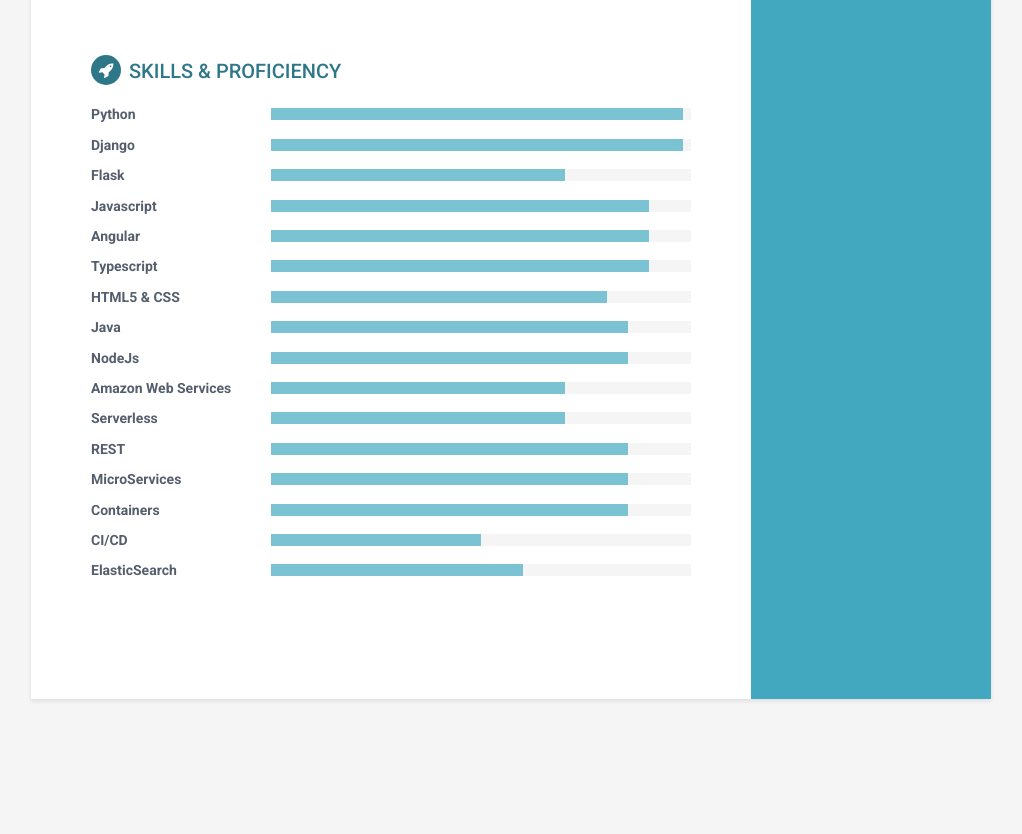
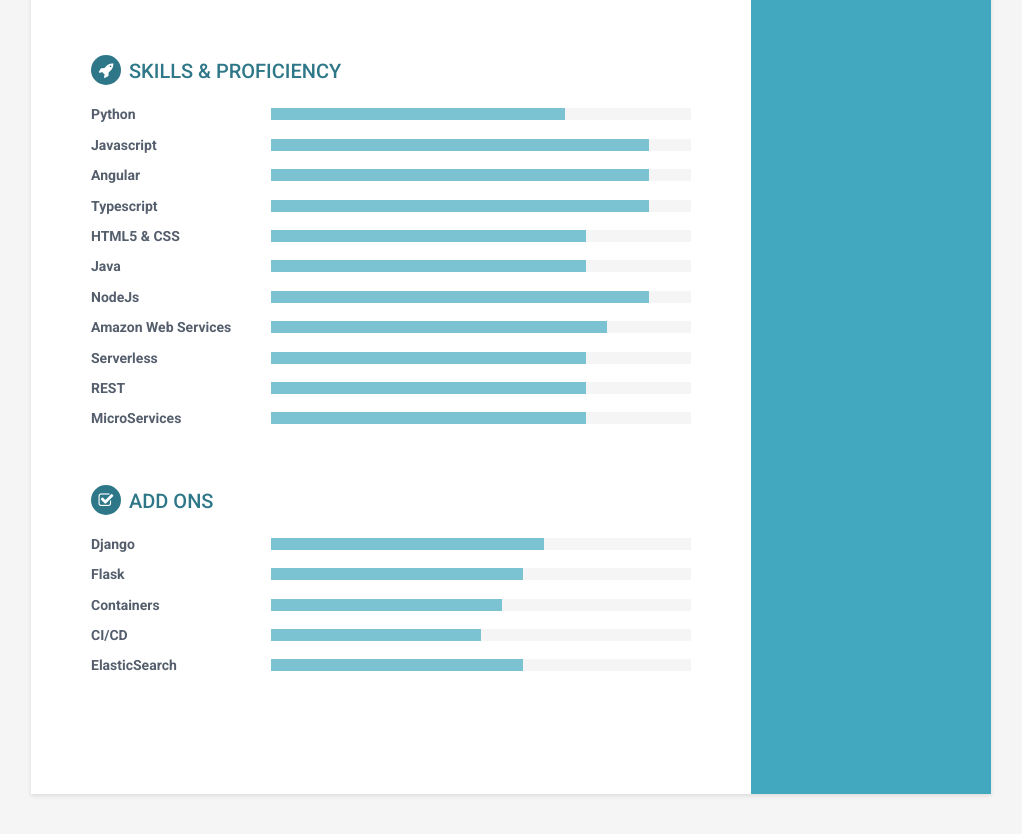
Before and after one commit to abhiit89/abhiit89.github.io, a plain HTML site: page index.html in a window 1280 px wide. Shown: the part 1432-2266 px from the top of the page, without its empty margins (129-1151 px from the left). Drawn offline with Linux system fonts and the light colour scheme.

Commit message:
minor modifications

```diff
--- a/index.html
+++ b/index.html
@@ -34,7 +34,7 @@
 <div class="wrapper">
     <div class="sidebar-wrapper">
         <div class="profile-container">
-            <img class="profile" src="assets/images/profile-small.JPG" alt="" height="100" width="100"/>
+            <img class="profile" src="assets/images/profile-small.jpg" alt="Abhinav Nath Gupta Resume" height="100" width="100"/>
             <h1 class="name">Abhinav Nath Gupta</h1>
             <h3 class="tagline">Full Stack Developer</h3>
         </div><!--//profile-container-->
@@ -111,12 +111,11 @@
                 </div><!--//meta-->
                 <div class="details">
                     <p>POC for UI migration to Angular from Swing.</p>
-                    <p>Backend/FrontEnd Feature implementation using
-                        Node/Angular.</p>
                     <p>Implemented Multi Tenancy in Cleo Platform.</p>
-                    <p>Implemented Deep Linking in UI for Cleo Platform.</p>
-                    <p>Conducted Trainings for AWS/node/Angular for All Cleo
-                        offices Globally.</p>
+                    <p>Implemented Shareable link for Cleo Platform.</p>
+                    <p>Implemented Brand Customization for Cleo Platform.</p>
+                    <p>Conducted trainings on Cloud Infrastructure(AWS) and Front
+                        End Technologies.</p>
                 </div><!--//details-->
             </div><!--//item-->
             <div class="item">
@@ -208,24 +207,10 @@
                 <div class="item">
                     <h3 class="level-title">Python</h3>
                     <div class="level-bar">
-                        <div class="level-bar-inner" data-level="98%">
+                        <div class="level-bar-inner" data-level="70%">
                         </div>
                     </div><!--//level-bar-->
                 </div><!--//item-->
-                <div class="item">
-                    <h3 class="level-title">Django</h3>
-                    <div class="level-bar">
-                        <div class="level-bar-inner" data-level="98%">
-                        </div>
-                    </div><!--//level-bar-->
-                </div>
-                <div class="item">
-                    <h3 class="level-title">Flask</h3>
-                    <div class="level-bar">
-                        <div class="level-bar-inner" data-level="70%">
-                        </div>
-                    </div><!--//level-bar-->
-                </div>
                 <div class="item">
                     <h3 class="level-title">Javascript</h3>
                     <div class="level-bar">
@@ -253,7 +238,7 @@
                 <div class="item">
                     <h3 class="level-title">HTML5 &amp; CSS</h3>
                     <div class="level-bar">
-                        <div class="level-bar-inner" data-level="80%">
+                        <div class="level-bar-inner" data-level="75%">
                         </div>
                     </div><!--//level-bar-->
                 </div><!--//item-->
@@ -261,7 +246,7 @@
                 <div class="item">
                     <h3 class="level-title">Java</h3>
                     <div class="level-bar">
-                        <div class="level-bar-inner" data-level="85%">
+                        <div class="level-bar-inner" data-level="75%">
                         </div>
                     </div><!--//level-bar-->
                 </div><!--//item-->
@@ -269,7 +254,7 @@
                 <div class="item">
                     <h3 class="level-title">NodeJs</h3>
                     <div class="level-bar">
-                        <div class="level-bar-inner" data-level="85%">
+                        <div class="level-bar-inner" data-level="90%">
                         </div>
                     </div><!--//level-bar-->
                 </div><!--//item-->
@@ -277,7 +262,7 @@
                 <div class="item">
                     <h3 class="level-title">Amazon Web Services</h3>
                     <div class="level-bar">
-                        <div class="level-bar-inner" data-level="70%">
+                        <div class="level-bar-inner" data-level="80%">
                         </div>
                     </div><!--//level-bar-->
                 </div><!--//item-->
@@ -285,7 +270,7 @@
                 <div class="item">
                     <h3 class="level-title">Serverless</h3>
                     <div class="level-bar">
-                        <div class="level-bar-inner" data-level="70%">
+                        <div class="level-bar-inner" data-level="75%">
                         </div>
                     </div><!--//level-bar-->
                 </div><!--//item-->
@@ -293,7 +278,7 @@
                 <div class="item">
                     <h3 class="level-title">REST</h3>
                     <div class="level-bar">
-                        <div class="level-bar-inner" data-level="85%">
+                        <div class="level-bar-inner" data-level="75%">
                         </div>
                     </div><!--//level-bar-->
                 </div><!--//item-->
@@ -301,15 +286,34 @@
                 <div class="item">
                     <h3 class="level-title">MicroServices</h3>
                     <div class="level-bar">
-                        <div class="level-bar-inner" data-level="85%">
+                        <div class="level-bar-inner" data-level="75%">
                         </div>
                     </div><!--//level-bar-->
                 </div><!--//item-->
 
+            </div>
+        </section><!--//skills-section-->
+        <section class="skills-section section">
+            <h2 class="section-title"><i class="fa fa-check-square-o"></i>Add Ons</h2>
+            <div class="skillset">
+                <div class="item">
+                    <h3 class="level-title">Django</h3>
+                    <div class="level-bar">
+                        <div class="level-bar-inner" data-level="65%">
+                        </div>
+                    </div><!--//level-bar-->
+                </div>
+                <div class="item">
+                    <h3 class="level-title">Flask</h3>
+                    <div class="level-bar">
+                        <div class="level-bar-inner" data-level="60%">
+                        </div>
+                    </div><!--//level-bar-->
+                </div>
                 <div class="item">
                     <h3 class="level-title">Containers</h3>
                     <div class="level-bar">
-                        <div class="level-bar-inner" data-level="85%">
+                        <div class="level-bar-inner" data-level="55%">
                         </div>
                     </div><!--//level-bar-->
                 </div><!--//item-->
```
Also changed, not shown: assets/images/3121290.jpg (deleted), assets/images/profile-small.JPG (deleted), assets/images/profile-small.jpg (added), assets/images/profile.JPG (deleted), assets/images/profile.png (deleted), 1 other file.
